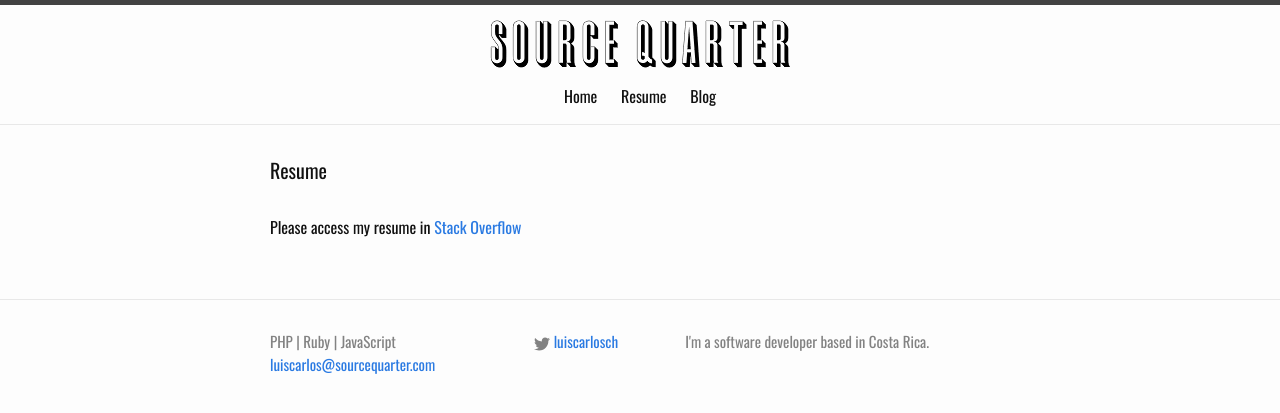
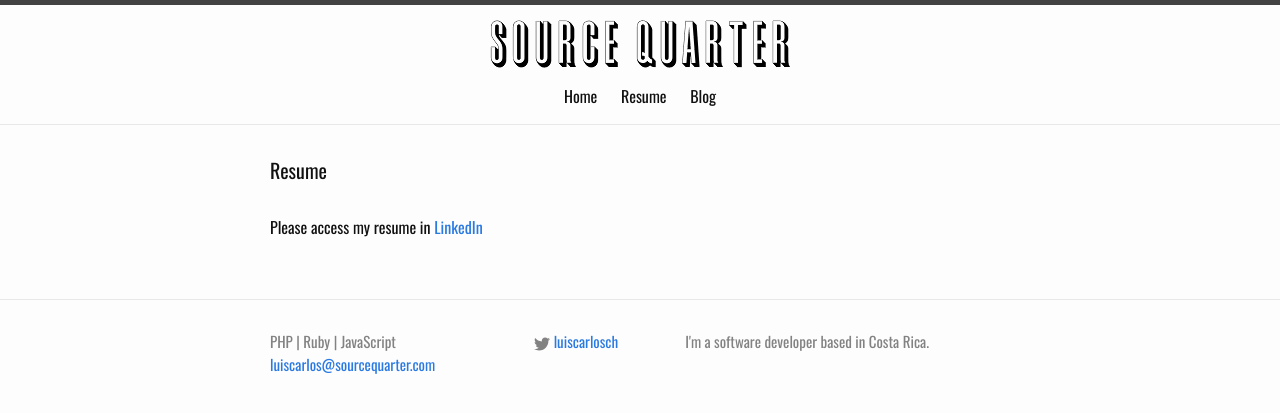
Before and after one commit to lucachaco/sourcequarter-lander, a Jekyll site: the page built from resume.md, in a window 1280 px wide. Shown: the top 413 px of the page. Built offline with Jekyll 4.4.1, drawn with Linux system fonts in a browser that asks for light colours.

Commit message:
Update resume.md

```diff
--- a/resume.md
+++ b/resume.md
@@ -4,4 +4,4 @@ title: Resume
 permalink: /resume/
 ---
 
-Please access my resume in <a href="http://careers.stackoverflow.com/luiscarlos" target="_blank">Stack Overflow</a>
+Please access my resume in <a href="[http://careers.stackoverflow.com/luiscarlos](https://www.linkedin.com/in/lucachaco/)" target="_blank">LinkedIn</a>
```
